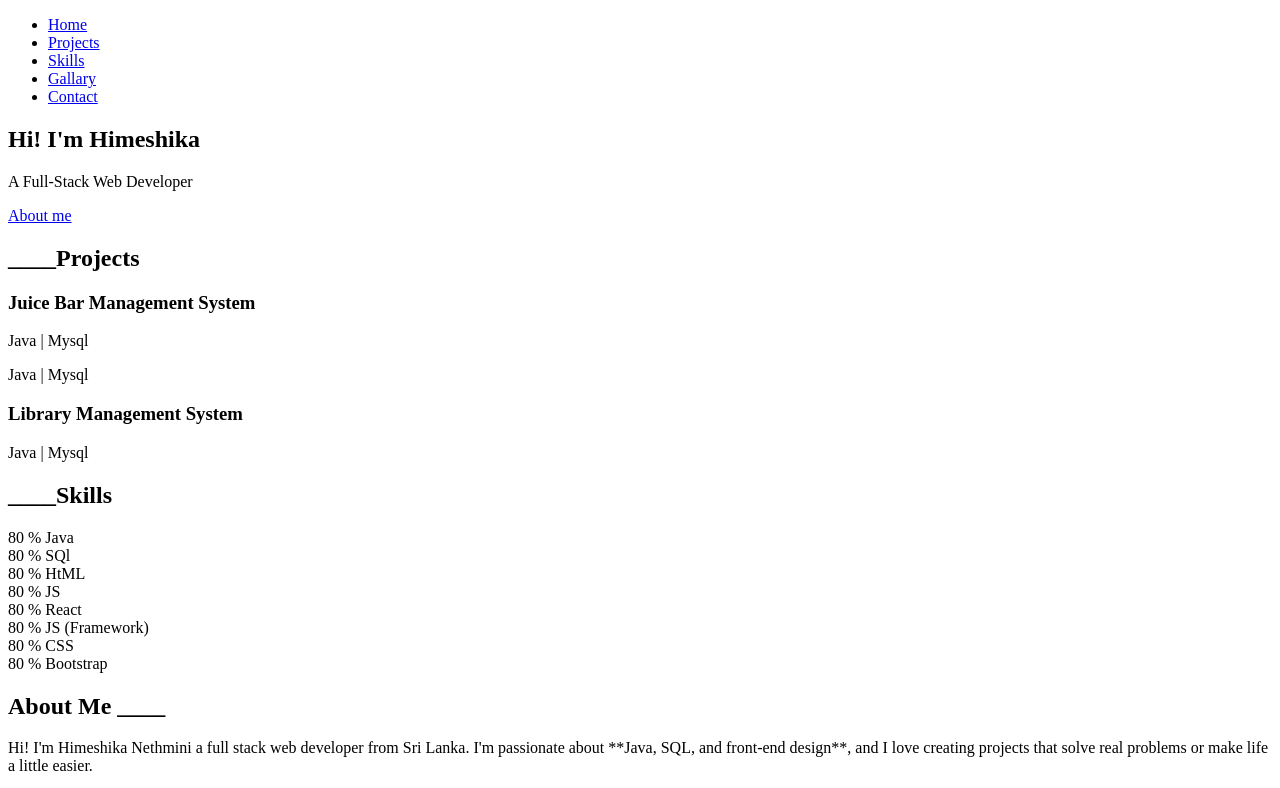
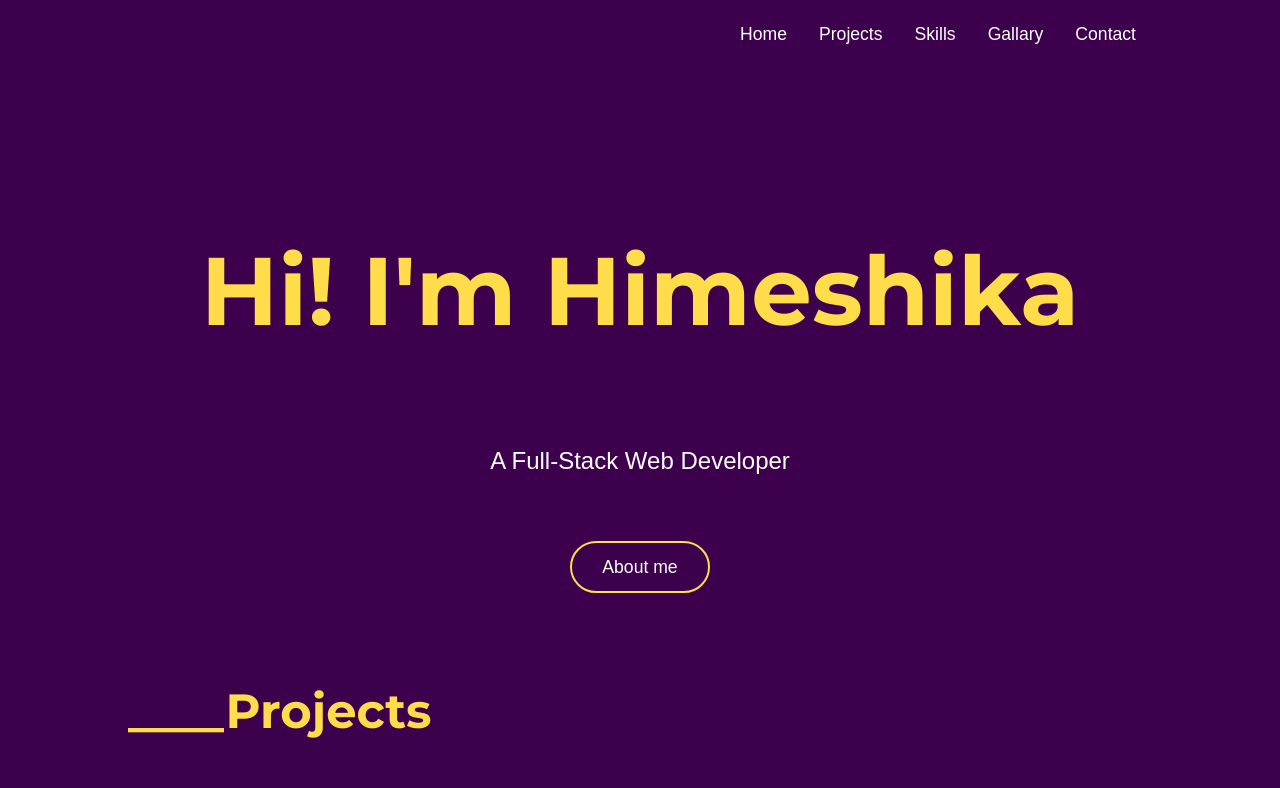
Before and after one commit to Himeshika/portfolio-himeshika, a plain HTML site: page index.html in a window 1280 px wide. Shown: the top 788 px of the page. Drawn offline with Linux system fonts and the light colour scheme.

Commit message:
add hero section styles

```diff
--- a/index.html
+++ b/index.html
@@ -4,7 +4,8 @@
     <meta charset="UTF-8">
     <meta name="viewport" content="width=device-width, initial-scale=1.0">
     <title>Himeshika Nethmini - Full-Stack Developer</title>
-
+    <link rel="stylesheet" href="assets/lib/normalize.css">
+    <link rel="stylesheet" href="assets/styles/styles.css">
     <link href="https://fonts.googleapis.com/css2?family=Montserrat:wght@400;700&display=swap" rel="stylesheet">
 
     <link rel="stylesheet" href="https://cdnjs.cloudflare.com/ajax/libs/font-awesome/6.0.0-beta3/css/all.min.css">
```
